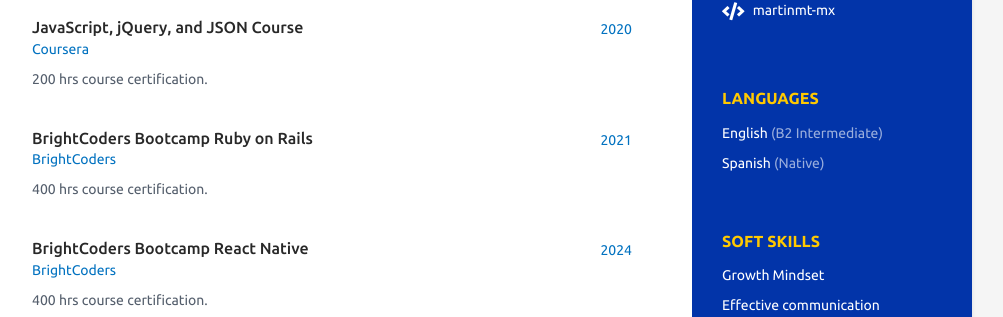
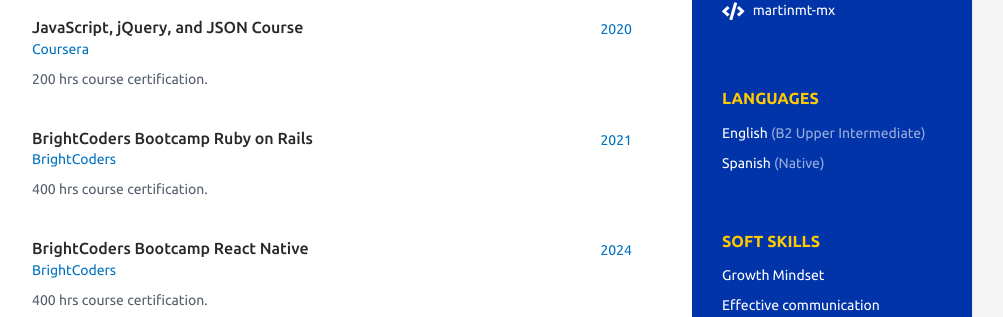
Before and after one commit to BrightCoders-Institute/scorecard-martinmt-mx, a Jekyll site: the page built from index.html, in a window 1280 px wide. Shown: the part 515-832 px from the top of the page, without its empty margins (168-1171 px from the left). Built offline with Jekyll 4.4.1, drawn with Linux system fonts in a browser that asks for light colours.

Commit message:
Certificate correction

```diff
--- a/_data/data.yml
+++ b/_data/data.yml
@@ -28,7 +28,7 @@ sidebar:
   # Actualiza según los idiomas y nieles que tienes. Agrega o Elimina según sea necesario.
   languages:
     - idiom: English
-      level: B2 Intermediate # Utiliza el resultado de tu examen oficial, o el nivel de acuerdo al modelo Dreyfus
+      level: B2 Upper Intermediate # Utiliza el resultado de tu examen oficial, o el nivel de acuerdo al modelo Dreyfus
 
     - idiom: Spanish
       level: Native # Utiliza el resultado de tu examen oficial, o el nivel de acuerdo al modelo Dreyfus
```
